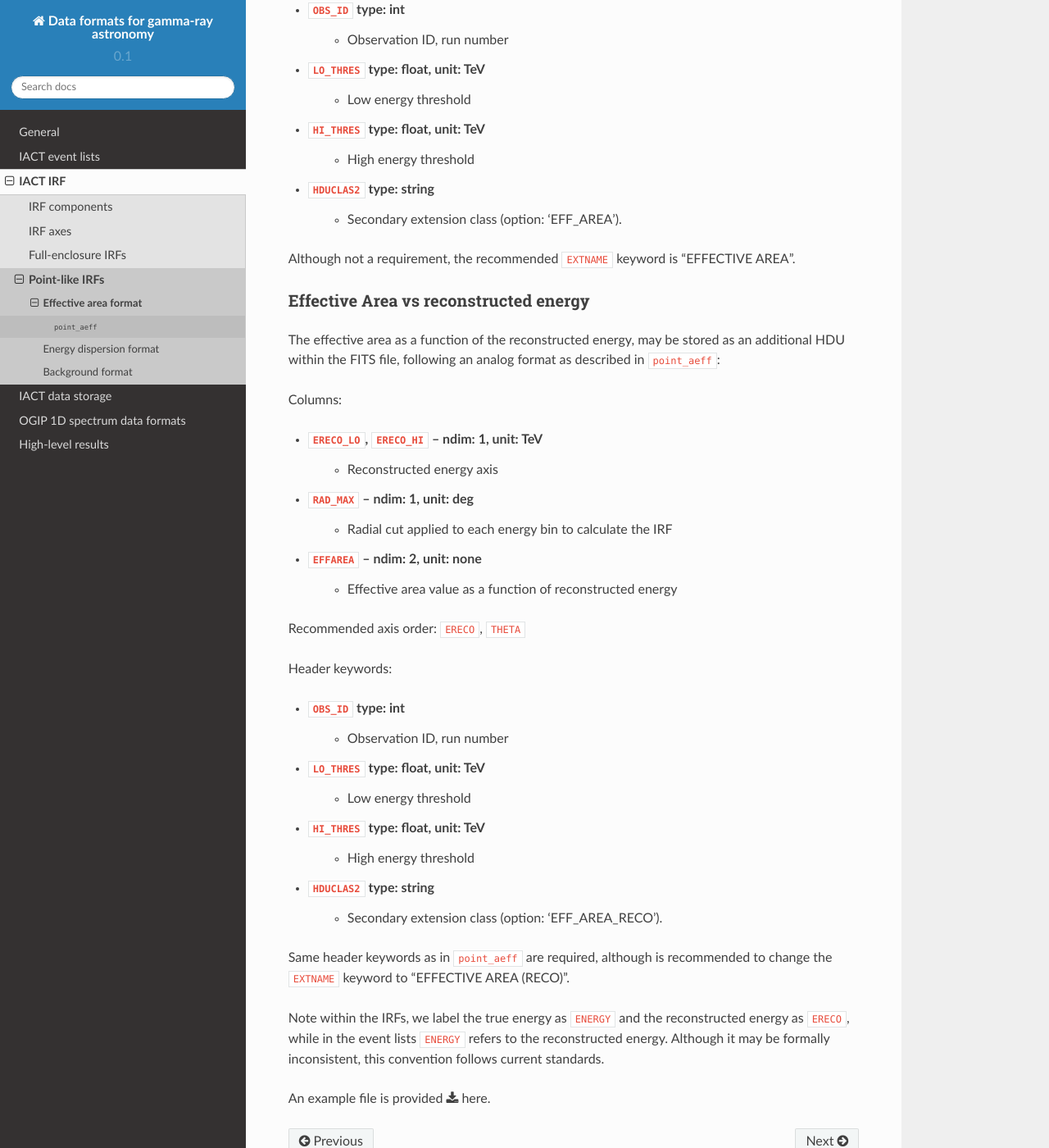
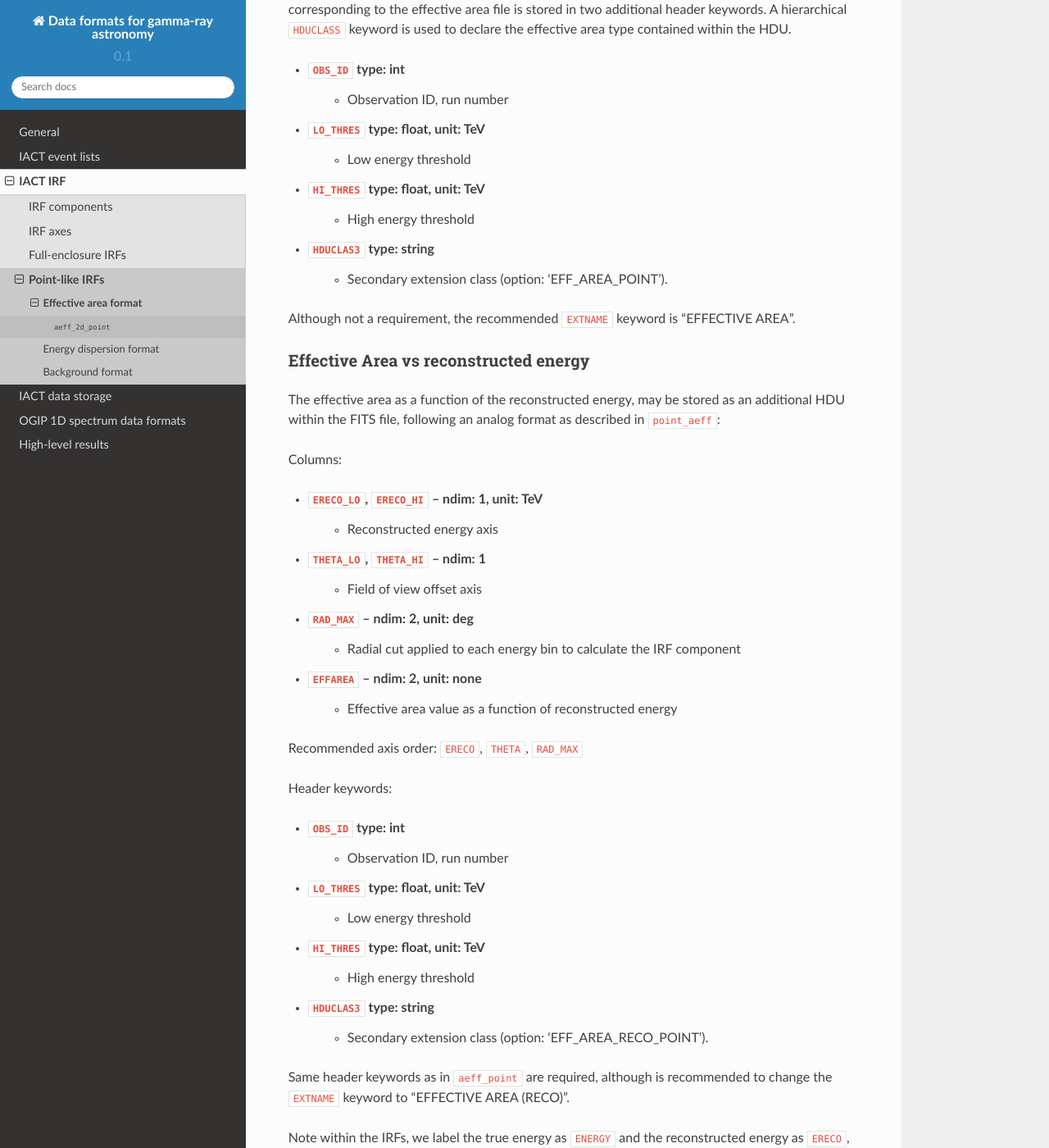
Before and after one commit to open-gamma-ray-astro/gamma-astro-data-formats, a Sphinx documentation site: the page built from source/irfs/point_like/effective_area/index.rst, in a window 1280 px wide and 1400 px high, scrolled down 883 px. Shown: the whole window at 82% size. Built offline with Sphinx 7.4.7 and the Read the Docs theme 2.0.0, drawn with Linux system fonts in a browser that asks for light colours; some of the changed text lies outside the part shown.

Commit message:
- Fixed example fits files - Continued implementing proposed point/full IRFs

```diff
--- a/source/irfs/full_enclosure/effective_area/create_example_file.py
+++ b/source/irfs/full_enclosure/effective_area/create_example_file.py
@@ -23,7 +23,8 @@
 header['OBS_ID'] = 31415 , 'Observation ID'
 header['LO_THRES'] = 0.1 , 'Low energy threshold [TeV]'
 header['HI_THRES'] = 50 , 'High energy threshold [TeV]'
-header['HDUCLAS3'] = "EFF_AREA_FULL", 'Secondary extension class'
+header['HDUCLAS2'] = "FULL-ENCLOSURE", 'Secondary extension class'
+header['HDUCLAS3'] = "EFF_AREA_FULL", 'Third extension class'
 
 tbhdu = fits.BinTableHDU(data, header, name='EFFECTIVE AREA')
 
@@ -42,7 +43,8 @@
 header['OBS_ID'] = 31415 , 'Observation ID'
 header['LO_THRES'] = 0.1 , 'Low energy threshold [TeV]'
 header['HI_THRES'] = 50 , 'High energy threshold [TeV]'
-header['HDUCLAS3'] = "EFF_AREA_RECO_FULL", 'Secondary extension class'
+header['HDUCLAS2'] = "FULL-ENCLOSURE", 'Secondary extension class'
+header['HDUCLAS3'] = "EFF_AREA_RECO_FULL", 'Third extension class'
 
 tbrecohdu = fits.BinTableHDU(data, header, name='EFFECTIVE AREA (RECO)')
 
@@ -52,6 +54,6 @@
 prihdu = fits.PrimaryHDU()
 
 thdulist = fits.HDUList([prihdu, tbhdu, tbrecohdu])
-filename = 'aeff_2d_example.fits'
+filename = 'aeff_2d_full_example.fits'
 print('Writing {}'.format(filename))
 thdulist.writeto(filename, clobber=True)
--- a/source/irfs/point_like/background/index.rst
+++ b/source/irfs/point_like/background/index.rst
@@ -10,7 +10,7 @@
 .. _bkg_2d_point:
 
 ``bkg_2d_point``
--------------
+----------------
 
 The ``point_bkg`` format contains a 1-dimensional array of post-select background
 rate, stored in the :ref:`fits-arrays-bintable-hdu` format.
@@ -26,7 +26,7 @@
       which means bins at the center of the field of view
       have smaller width ``THETA_HI - THETA_LO``.
 * ``RAD_MAX`` -- ndim: 2, unit: deg
-    * Radial cut applied to each energy bin to calculate the IRF
+    * Radial cut applied to each energy bin to calculate the IRF component
 * ``BKG`` ndim: 2, unit: s^-1 MeV^-1 sr^-1
     * Absolute post-select background rate
       (expected background per time, energy and solid angle).
--- a/source/irfs/point_like/effective_area/create_example_file.py
+++ b/source/irfs/point_like/effective_area/create_example_file.py
@@ -9,13 +9,16 @@
 o_bins = 5
 e_axis = np.logspace(-1,2,e_bins+1)
 o_axis = np.linspace(0,3,o_bins+1)
+rad_max = np.ones([e_bins, o_bins])
 effarea = np.ones([e_bins, o_bins]) * 3e5
 
 table = Table([[e_axis[:-1]],[e_axis[1:]],
                [o_axis[:-1]],[o_axis[1:]],
+               [rad_max],
                [effarea]],
               names=('ENERG_LO', 'ENERG_HI',
                      'THETA_LO', 'THETA_HI',
+                     'RAD_MAX',
                      'EFFAREA'))
 
 data = table.as_array()
@@ -23,19 +26,21 @@
 header['OBS_ID'] = 31415 , 'Observation ID'
 header['LO_THRES'] = 0.1 , 'Low energy threshold [TeV]'
 header['HI_THRES'] = 50 , 'High energy threshold [TeV]'
-header['RAD_MAX'] = 0.1, 'On region radius for point-like observations'
-header['HDUCLAS2'] = "EFF_AREA", 'Secondary extension class'
+header['HDUCLAS2'] = "POINT-LIKE", 'Secondary extension class'
+header['HDUCLAS3'] = "EFF_AREA_POINT", 'Third extension class'
 
-tbhdu = fits.BinTableHDU(data, header, name='EFF_AREA')
+tbhdu = fits.BinTableHDU(data, header, name='EFFECTIVE AREA')
 
 for colname in table.colnames:
     tbhdu.columns[colname].unit = str(table[colname].unit)
 
 table = Table([[e_axis[:-1]],[e_axis[1:]],
                [o_axis[:-1]],[o_axis[1:]],
+               [rad_max],
                [effarea]],
               names=('ERECO_LO', 'ERECO_HI',
                      'THETA_LO', 'THETA_HI',
+                     'RAD_MAX',
                      'EFFAREA'))
 
 data = table.as_array()
@@ -43,10 +48,10 @@
 header['OBS_ID'] = 31415 , 'Observation ID'
 header['LO_THRES'] = 0.1 , 'Low energy threshold [TeV]'
 header['HI_THRES'] = 50 , 'High energy threshold [TeV]'
-header['RAD_MAX'] = 0.1, 'On region radius for point-like observations'
-header['HDUCLAS2'] = "EFF_AREA_RECO", 'Secondary extension class'
+header['HDUCLAS2'] = "POINT-LIKE", 'Secondary extension class'
+header['HDUCLAS3'] = "EFF_AREA_RECO_POINT", 'Third extension class'
 
-tbrecohdu = fits.BinTableHDU(data, header, name='EFF_AREA_RECO')
+tbrecohdu = fits.BinTableHDU(data, header, name='EFFECTIVE AREA (RECO)')
 
 for colname in table.colnames:
     tbrecohdu.columns[colname].unit = str(table[colname].unit)
@@ -54,6 +59,6 @@
 prihdu = fits.PrimaryHDU()
 
 thdulist = fits.HDUList([prihdu, tbhdu, tbrecohdu])
-filename = 'aeff_2d_example.fits'
+filename = 'aeff_2d_point_example.fits'
 print('Writing {}'.format(filename))
 thdulist.writeto(filename, clobber=True)
--- a/source/irfs/point_like/effective_area/index.rst
+++ b/source/irfs/point_like/effective_area/index.rst
@@ -9,10 +9,10 @@
 IRF. It is possible to store as a function of the true energy or as a function
 of the reconstructed energy.
 
-.. _point-aeff:
+.. _aeff_2d_point:
 
-``point_aeff``
---------------
+``aeff_2d_point``
+-----------------
 
 Effective Area vs true energy
 +++++++++++++++++++++++++++++
@@ -24,12 +24,14 @@
 
 * ``ENERG_LO``, ``ENERG_HI`` -- ndim: 1, unit: TeV
     * True energy axis
-* ``RAD_MAX`` -- ndim: 1, unit: deg
-    * Radial cut applied to each energy bin to calculate the IRF
-* ``EFFAREA`` -- ndim: 1
+* ``THETA_LO``, ``THETA_HI`` -- ndim: 1
+    * Field of view offset axis
+* ``RAD_MAX`` -- ndim: 2, unit: deg
+    * Radial cut applied to each energy bin to calculate the IRF component
+* ``EFFAREA`` -- ndim: 2
     * Effective area value as a function of true energy
 
-Recommended axis order: ``ENERGY``, ``THETA``
+Recommended axis order: ``ENERGY``, ``THETA``, ``RAD_MAX``
 
 Header keywords:
 
@@ -44,8 +46,8 @@
     * Low energy threshold
 * ``HI_THRES`` type: float, unit: TeV
     * High energy threshold
-* ``HDUCLAS2`` type: string
-    * Secondary extension class (option: 'EFF_AREA').
+* ``HDUCLAS3`` type: string
+    * Secondary extension class (option: 'EFF_AREA_POINT').
 
 Although not a requirement, the recommended ``EXTNAME`` keyword is "EFFECTIVE AREA".
 
@@ -62,12 +64,14 @@
 
 * ``ERECO_LO``, ``ERECO_HI`` -- ndim: 1, unit: TeV
     * Reconstructed energy axis
-* ``RAD_MAX`` -- ndim: 1, unit: deg
-    * Radial cut applied to each energy bin to calculate the IRF
+* ``THETA_LO``, ``THETA_HI`` -- ndim: 1
+    * Field of view offset axis
+* ``RAD_MAX`` -- ndim: 2, unit: deg
+    * Radial cut applied to each energy bin to calculate the IRF component
 * ``EFFAREA`` -- ndim: 2, unit: none
     * Effective area value as a function of reconstructed energy
 
-Recommended axis order: ``ERECO``, ``THETA``
+Recommended axis order: ``ERECO``, ``THETA``, ``RAD_MAX``
 
 Header keywords:
 
@@ -77,16 +81,16 @@
     * Low energy threshold
 * ``HI_THRES`` type: float, unit: TeV
     * High energy threshold
-* ``HDUCLAS2`` type: string
-    * Secondary extension class (option: 'EFF_AREA_RECO').
+* ``HDUCLAS3`` type: string
+    * Secondary extension class (option: 'EFF_AREA_RECO_POINT').
 
 
-Same header keywords as in ``point_aeff`` are required, although is recommended to
+Same header keywords as in ``aeff_point`` are required, although is recommended to
 change the ``EXTNAME`` keyword to "EFFECTIVE AREA (RECO)".
 
 Note within the IRFs, we label the true energy as ``ENERGY`` and the
 reconstructed energy as ``ERECO``, while in the  event lists ``ENERGY`` refers
 to the reconstructed energy. Although it may be formally inconsistent, this
-convention follows  current standards.
+convention follows current standards.
 
 An example file is provided  :download:`here <./aeff_2d_example.fits>`.
```
Also changed, not shown: source/data_storage/hdu_index/index.rst (+8 -8 lines), source/irfs/full_enclosure/effective_area/index.rst (+4 -4 lines), 4 other files.
